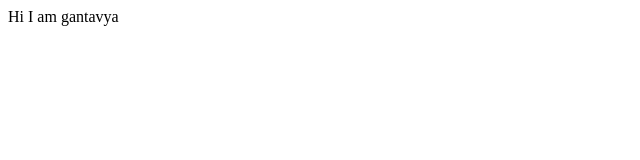
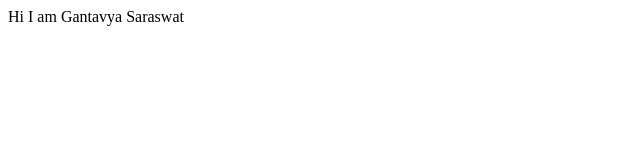
Before and after one commit to gantavya99/sample-website, a plain HTML site: page index.html in a window 1280 px wide. Shown: the full height of the page, 0-640 px from the left. Drawn offline with Linux system fonts and the light colour scheme.

Commit message:
Text added

```diff
--- a/index.html
+++ b/index.html
@@ -6,7 +6,7 @@
     <meta name="viewport" content="width=device-width, initial-scale=1.0">
     <title>Document</title>
 </head>
-<body>
-    Hi I am gantavya
+<body >
+    Hi I am Gantavya Saraswat
 </body>
 </html>
```
